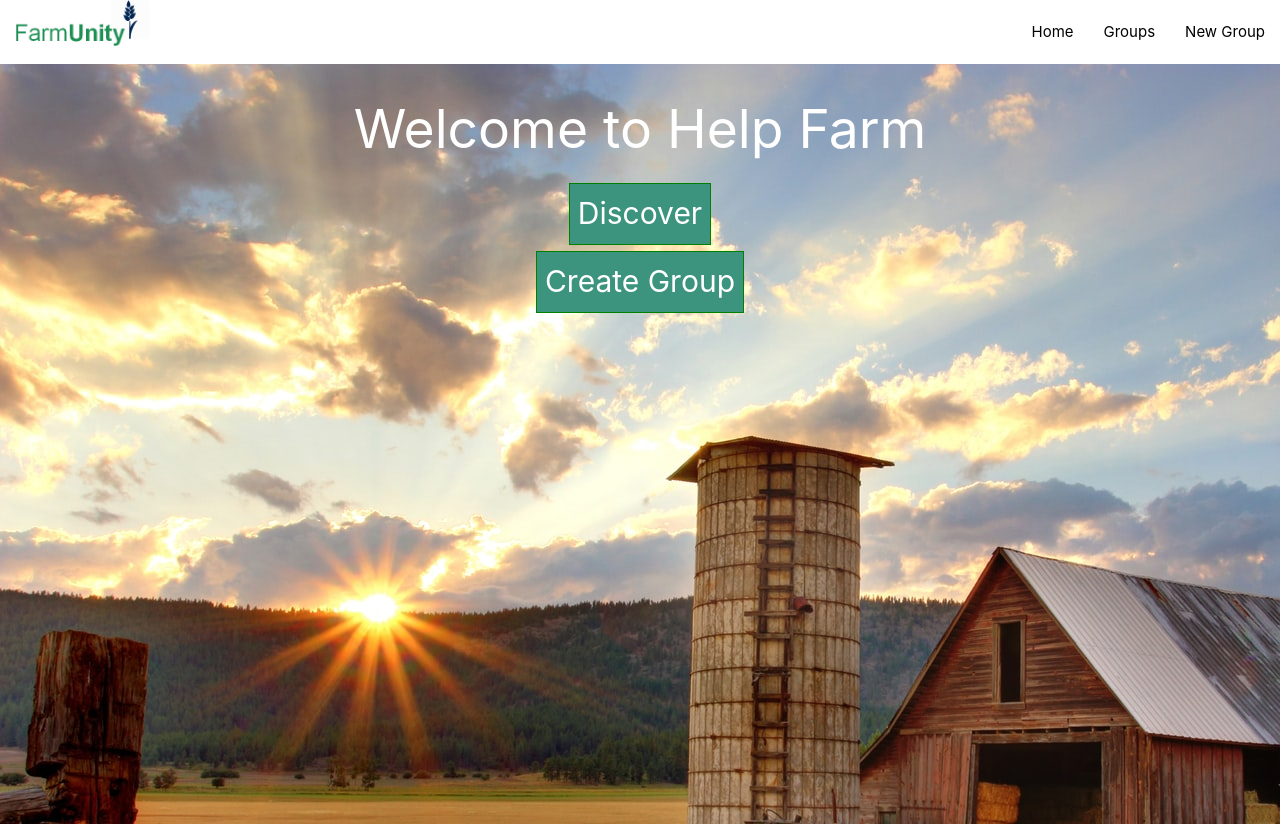
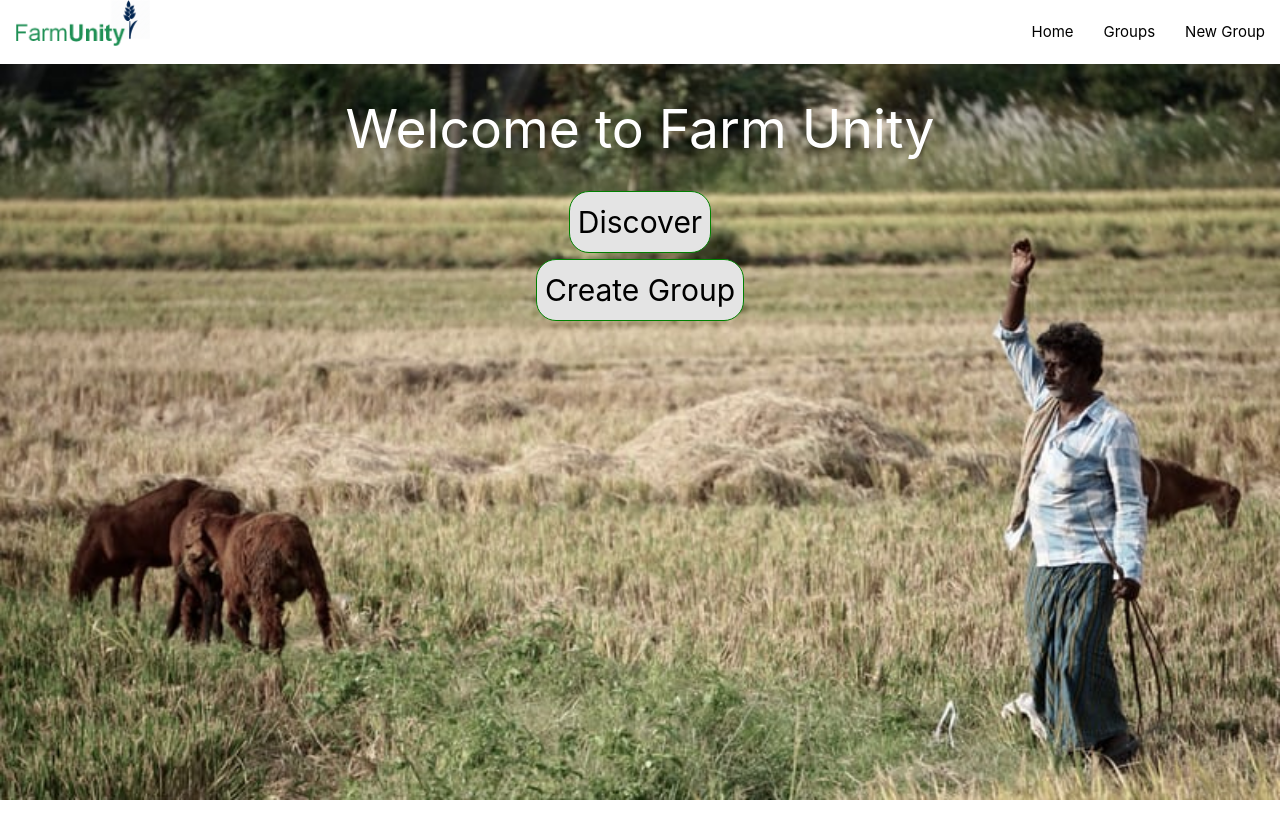
Before and after one commit to ShahruKhanHub/helpfarmer, a React (Create React App) app: page / in a window 1280 px wide. After the commit the page ends 800 px from the top, so only its background shows below. Built offline with nearby package versions, Linux system fonts and the light colour scheme.

Commit message:
change home background

```diff
--- a/public/index.html
+++ b/public/index.html
@@ -30,7 +30,7 @@
     <!-- Compiled and minified JavaScript -->
     <script src="https://cdnjs.cloudflare.com/ajax/libs/materialize/1.0.0/js/materialize.min.js"></script>
 
-    <title>Help Farmer</title>
+    <title>Farm Unity</title>
   </head>
   <body>
     <noscript>You need to enable JavaScript to run this app.</noscript>
--- a/src/components/Group.js
+++ b/src/components/Group.js
@@ -30,8 +30,8 @@ class Group extends Component{
                         <div className="card__flex">
                             <span className="card-title">Proposal 1</span>
                             <div>
-                                <button className="card__button">Yes</button>
-                                <button className="card__button">No</button>
+                                <button className="card__button"> &#10004; </button>
+                                <button className="card__button"> &#10005; </button>
                             </div>
                         </div>
                         </div>
@@ -39,10 +39,10 @@ class Group extends Component{
                     <div className="card grey darken-3">
                         <div className="card-content white-text">
                         <div className="card__flex">
-                            <span className="card-title">Proposal 2</span>
+                            <span className="card-title">Proposal 1</span>
                             <div>
-                                <buttton className="card__button">Yes</buttton>
-                                <buttton className="card__button">No</buttton>
+                                <button className="card__button"> &#10004; </button>
+                                <button className="card__button"> &#10005; </button>
                             </div>
                         </div>
                         </div>
@@ -52,8 +52,8 @@ class Group extends Component{
                         <div className="card__flex">
                             <span className="card-title">Proposal 3</span>
                             <div>
-                                <button className="card__button">Yes</button>
-                                <button className="card__button">No</button>
+                                <button className="card__button"> &#10004; </button>
+                                <button className="card__button"> &#10005; </button>
                             </div>
                         </div>
                         </div>
--- a/src/components/Home.js
+++ b/src/components/Home.js
@@ -5,7 +5,7 @@ const Home = () => {
     return (
         <div className="home__background">
           <div className="home__container">
-            <h2 className="white-text">Welcome to Help Farm</h2>
+            <h2 className="white-text marginBottom">Welcome to Farm Unity</h2>
             <Link to="/groups" className="home__button">Discover</Link>
             <Link to="/createGroup" className="home__button">Create Group</Link>
           </div>
--- a/src/index.css
+++ b/src/index.css
@@ -21,8 +21,10 @@ nav ul a {
 
 .home__background{
     width: 100%;
-    height: 95vh;
+    height: 92vh;
     background-image: url("./img/home.jpeg");
+    background-repeat: no-repeat;
+    background-size: cover;
 }
 
 .home__container{
@@ -36,9 +38,10 @@ nav ul a {
     border: 1px solid green;
     padding: .5rem;
     margin: .2rem 0;
-    color: white;
+    color: black;
     font-size: 2rem;
-    background-color: rgb(60, 148, 126);
+    border-radius: 20px;
+    background-color: #e4e4e4;
 }
 
 .card__flex{
@@ -55,3 +58,7 @@ nav ul a {
 .card__button:hover{
     background-color: aquamarine;
 }
+
+.marginBottom{
+    margin-bottom: 2rem;
+}
```
Also changed, not shown: src/img/home.jpeg.
